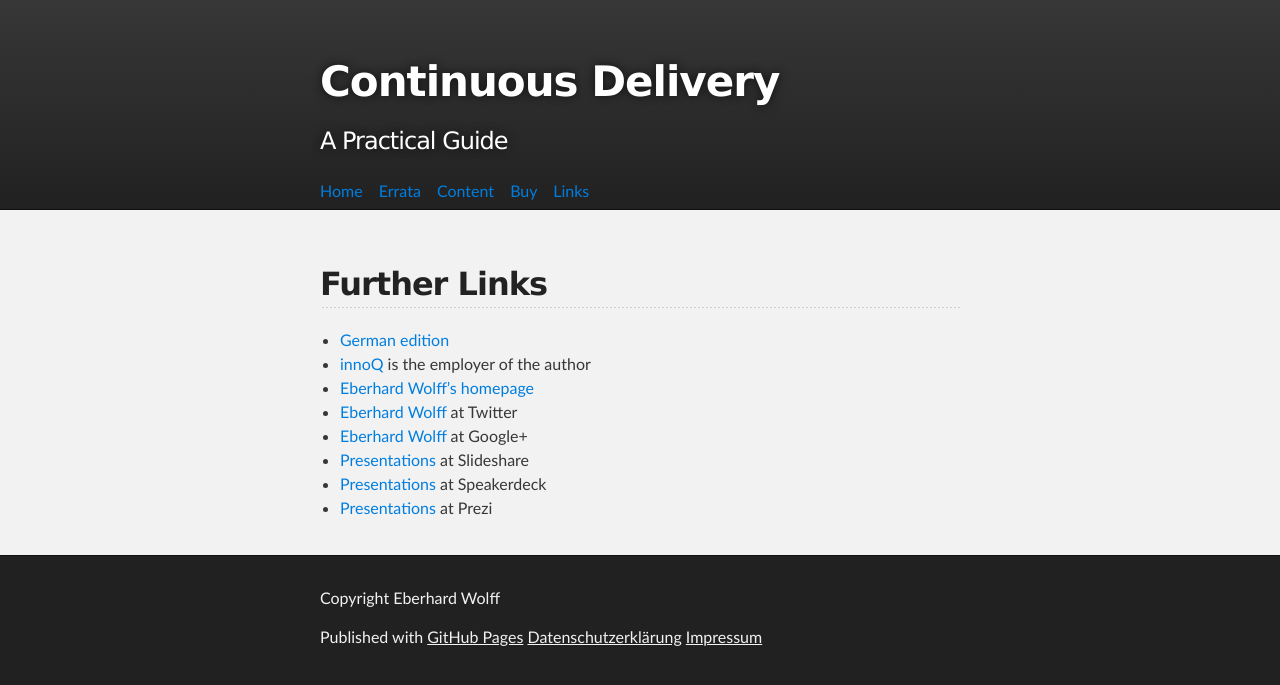
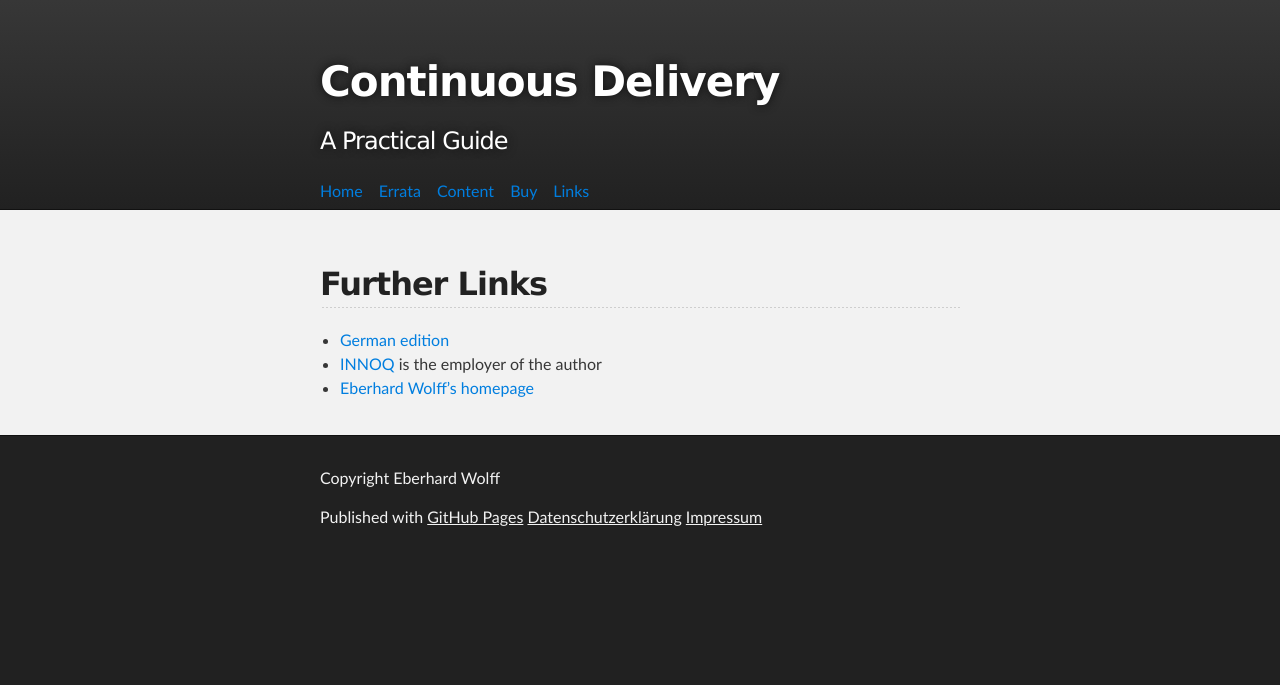
Before and after one commit to ewolff/continuous-delivery-book.com, a Jekyll site: the page built from links.md, in a window 1280 px wide. Shown: the top 685 px of the page. Built offline with Jekyll 4.4.1, drawn with Linux system fonts in a browser that asks for light colours.

Commit message:
Remove unneeded links

```diff
--- a/links.md
+++ b/links.md
@@ -8,10 +8,5 @@ Further Links
 ---
 
 * [German edition](http://continuous-delivery-buch.de)
-* [innoQ](http://innoq.com) is the employer of the author
+* [INNOQ](http://innoq.com) is the employer of the author
 * [Eberhard Wolff's homepage](https://ewolff.com)
-* [Eberhard Wolff](https://twitter.com/ewolff) at Twitter
-* [Eberhard Wolff](https://plus.google.com/u/0/+EberhardWolff/) at Google+
-* [Presentations](http://www.slideshare.net/ewolff/presentations) at Slideshare
-* [Presentations](https://speakerdeck.com/ewolff) at Speakerdeck
-* [Presentations](https://prezi.com/user/ewolff/) at Prezi
```
